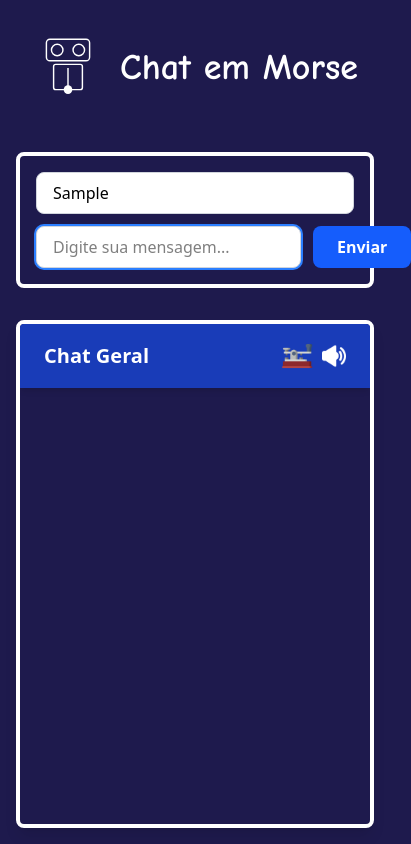
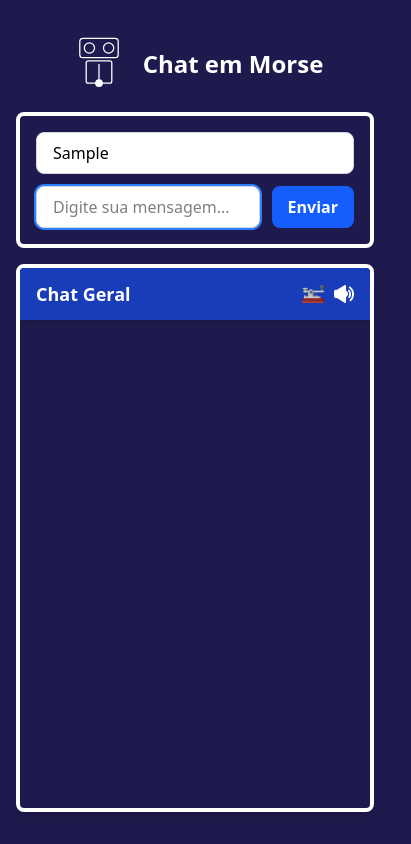
Before and after one commit to MathFerreiraDev/morsewebchat, a website: page public/index.html in a window 390 px wide. Both pictures are taken after typing "Sample", "Sample" into the empty fields and a click on the button "Enviar". Shown: the whole page, 411 px wide, since content can reach past the window. Drawn offline with nearby package versions, Linux system fonts and the light colour scheme; no server answers.

Commit message:
Ajusta estilos e classes no HTML do tradutor e do chat para melhor responsividade e consistência visual

```diff
--- a/public/index.html
+++ b/public/index.html
@@ -6,12 +6,10 @@
     <title>Web Chat Tailwind</title>
     <script src="https://cdn.jsdelivr.net/npm/@tailwindcss/browser@4"></script>
 </head>
-<body class="bg-indigo-950 h-screen flex flex-col items-center justify-center p-4 relative">
+<body class="bg-indigo-950 min-h-screen flex flex-col items-center p-4 relative">
 
-
-
-    <div class="flex items-center gap-4 m-4">
-        <svg class="w-18 h-18" viewBox="0 0 100 100" xmlns="http://www.w3.org/2000/svg">
+    <div class="flex items-center gap-3 sm:gap-4 my-4 sm:my-8">
+        <svg class="w-16 h-16 sm:w-20 sm:h-20" viewBox="0 0 100 100" xmlns="http://www.w3.org/2000/svg">
             <rect x="20" y="10" width="60" height="30" fill="none" stroke="white" stroke-width="2" rx="5"/>
             <circle cx="35" cy="25" r="8" fill="none" stroke="white" stroke-width="2"/>
             <circle cx="65" cy="25" r="8" fill="none" stroke="white" stroke-width="2"/>
@@ -19,54 +17,49 @@
             <line x1="50" y1="50" x2="50" y2="75" stroke="white" stroke-width="2"/>
             <circle cx="50" cy="80" r="6" fill="white"/>
         </svg>
-        <h1 class="text-4xl font-bold text-white" style="font-family: 'Comic Sans MS', cursive;">Chat em Morse</h1>
+        <h1 class="text-2xl sm:text-4xl font-bold text-white">Chat em Morse</h1>
     </div>
 
-
-    <div class="bg-transparent border-4 border-white w-full max-w-2xl rounded-lg p-4 my-8">
-
+    <div class="w-full max-w-2xl mb-4 sm:mb-8">
+        <div class="bg-transparent border-4 border-white rounded-lg p-4">
             <form id="chat-form" class="flex flex-col sm:flex-row gap-3">
                 <input
                     type="text"
                     id="nick"
                     placeholder="Seu Nick"
                     required
-                    class="w-full bg-white sm:w-1/3 px-4 py-2 border border-gray-300 rounded-lg focus:outline-none focus:ring-2 focus:ring-blue-500"
+                    class="w-full sm:w-1/3 bg-white px-4 py-2 border border-gray-300 rounded-lg focus:outline-none focus:ring-2 focus:ring-blue-500"
                 >
-                <div class="flex flex-grow gap-3 w-full">
+                <div class="flex flex-row gap-3 w-full sm:w-2/3">
                     <input
                         type="text"
                         id="mensagem"
                         placeholder="Digite sua mensagem..."
                         required
-                        class="flex-grow bg-white px-4 py-2 border border-gray-300 rounded-lg focus:outline-none focus:ring-2 focus:ring-blue-500"
+                        class="flex-grow bg-white px-4 py-2 border border-gray-300 rounded-lg focus:outline-none focus:ring-2 focus:ring-blue-500 min-w-0"
                     >
                     <button
                         type="submit"
-                        class="bg-blue-600 hover:bg-blue-700 text-white font-semibold py-2 px-6 rounded-lg transition duration-200"
+                        class="bg-blue-600 hover:bg-blue-700 text-white font-semibold py-2 px-4 sm:px-6 rounded-lg transition duration-200 shrink-0"
                     >
                         Enviar
                     </button>
                 </div>
             </form>
+        </div>
     </div>
 
-    <div class="g-transparent border-4 border-white w-full max-w-2xl rounded-lg shadow-lg flex flex-col h-[85vh] overflow-hidden">
-
-        <div class="flex items-center justify-between bg-blue-800 text-white px-6 py-4 shadow-md">
-            <h1 class="text-xl font-bold">Chat Geral</h1>
-
+    <div class="bg-transparent border-4 border-white w-full max-w-2xl rounded-lg shadow-lg flex flex-col flex-1 min-h-[50vh] max-h-[70vh] mb-4 overflow-hidden">
+        <div class="flex items-center justify-between bg-blue-800 text-white px-4 sm:px-6 py-3 sm:py-4 shadow-md">
+            <h1 class="text-lg sm:text-xl font-bold">Chat Geral</h1>
             <div id="gif-animacao" class="hidden flex items-center gap-2">
-                <img  src="img/telegrafo_gif.gif" class="w-8 h-8" alt="Tocando...">
-                <img  src="img/sound.png" class="w-6 h-6" alt="Tocando...">
+                <img src="img/telegrafo_gif.gif" class="w-6 h-6 sm:w-8 sm:h-8" alt="Tocando...">
+                <img src="img/sound.png" class="w-5 h-5 sm:w-6 sm:h-6">
             </div>
-
         </div>
 
-        <div id="chat-box" class="flex-grow p-6 overflow-y-auto flex flex-col gap-3 bg-transparent">
-            </div>
-
-
+        <div id="chat-box" class="flex-grow p-4 sm:p-6 overflow-y-auto flex flex-col gap-3 bg-transparent">
+        </div>
     </div>
 
     <script src="/socket.io/socket.io.js"></script>
```
Also changed, not shown: public/tradutor.html (+17 -11 lines).
